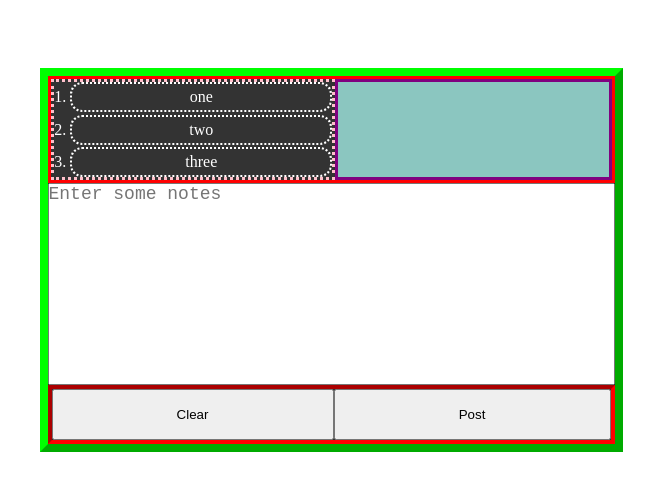
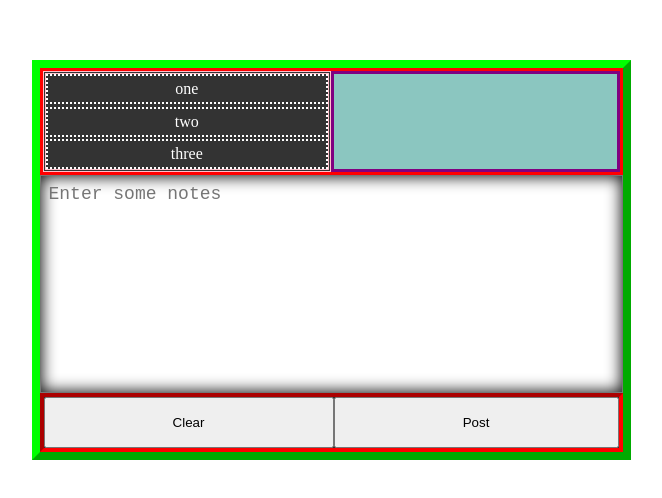
Before and after one commit to KylesTech95/notes-application, a plain HTML site: page index.html in a window 1280 px wide. Shown: the part 140-638 px from the top of the page, without its empty margins (309-971 px from the left). Drawn offline with Linux system fonts and the light colour scheme.

Commit message:
fork: styling

```diff
--- a/styles.css
+++ b/styles.css
@@ -13,9 +13,13 @@ body{
     justify-content: center;
     height:100vh;
 }
+
 textarea{
     font-size:18px;
     resize:none;
+    padding:.5rem;
+    box-shadow: inset 0 0 1rem .25px;
+    outline:0;
 }
 .btn-container{
     width:100%;
@@ -36,12 +40,12 @@ textarea{
 }
 .textarea-list-container>li{
     color:#fff;
-    border-radius: 12px;
     padding:.25rem 1rem;
     border:2px dotted #fff;
     transition:.5s;
     width:100%;
     text-align: center;
+    list-style: none;
 }
 .textarea-list-container>li::marker{
 color:#fff;
@@ -59,17 +63,16 @@ color:#fff;
     color:#000;
     border:2px dotted #000;
     background:ghostwhite;
+    cursor:pointer;
 }
 .textarea-list-container{
-    border:3px dotted pink;
+    border:3px double pink;
     gap:.15rem;
     width:100%;
     display:flex;
     flex-direction:column;
     align-items: start;
     justify-content: space-evenly;
-
-    padding-left:1.05rem;
 
 }
 .instructions{
```
